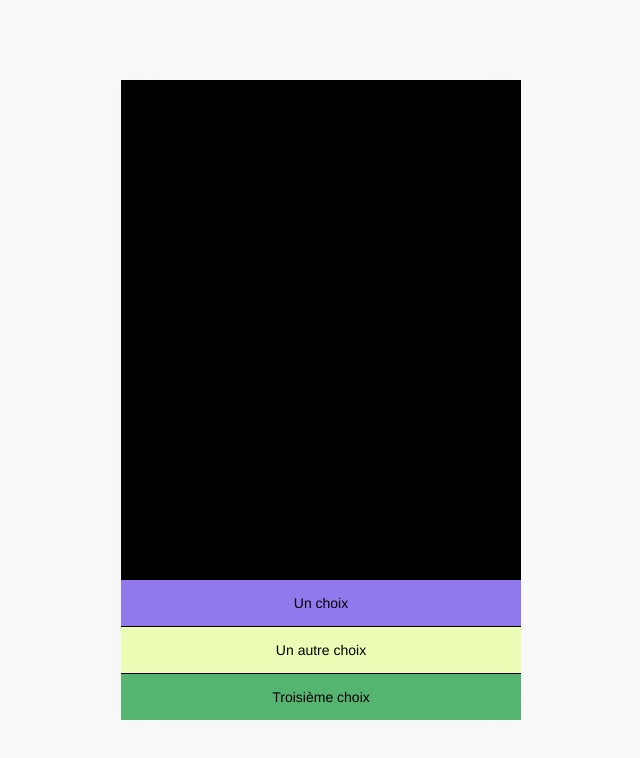
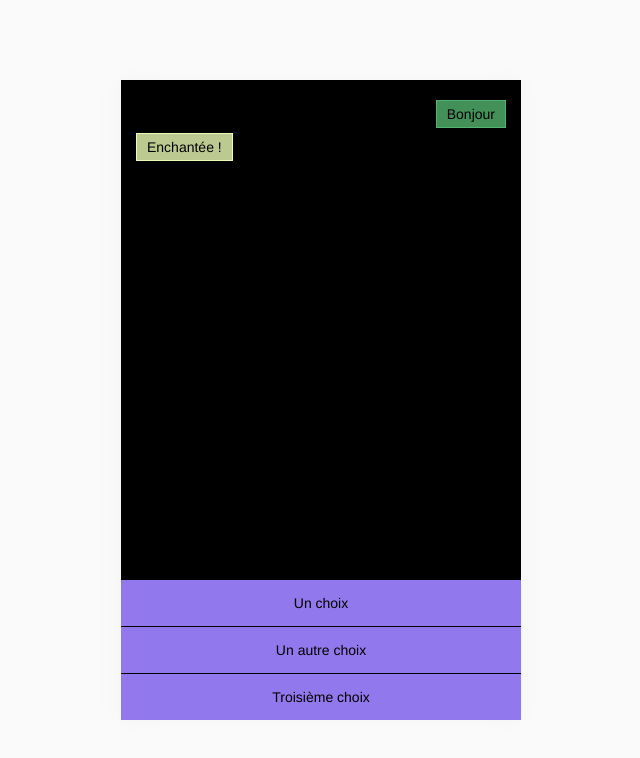
Before and after one commit to robinsimonklein/mabellemort, a Vue app: page / in a window 1280 px wide. Shown: the top 758 px of the page, without its empty margins (319-959 px from the left). Built offline with nearby package versions, Linux system fonts and the light colour scheme.

Commit message:
Add Message module

```diff
--- a/src/components/choices/ChoicesContainer.vue
+++ b/src/components/choices/ChoicesContainer.vue
@@ -1,8 +1,8 @@
 <template>
     <div class="choices-container">
         <Choice text="Un choix" color="#9278ED"/>
-        <Choice text="Un autre choix" color="#EBFCB4"/>
-        <Choice text="Troisième choix" color="#55B470"/>
+        <Choice text="Un autre choix" color="#9278ED"/>
+        <Choice text="Troisième choix" color="#9278ED"/>
     </div>
 </template>
 
--- /dev/null
+++ b/src/components/messages/Message.vue
@@ -0,0 +1,44 @@
+<template>
+    <div class="message" v-bind:class="[sender]"><span>{{ content }}</span></div>
+</template>
+
+<script>
+    export default {
+        name: "Message",
+        props: {
+            content: String,
+            sender: String
+        }
+    }
+</script>
+
+<style lang="scss" scoped>
+    .message {
+        display: block;
+        margin: 5px 0;
+        span {
+            display: inline-block;
+            padding: 5px 10px;
+            border: 1px solid;
+            font-size: 14px;
+            max-width: 70%;
+        }
+
+        &.user{
+            text-align: right;
+            span {
+                border-color: #55B470;
+                color: black;
+                background-color: rgba(#55B470, 0.8);
+            }
+        }
+        &.bot{
+            text-align: left;
+            span {
+                border-color: #EBFCB4;
+                color: black;
+                background-color: rgba(#EBFCB4, 0.8);
+            }
+        }
+    }
+</style>
--- a/src/components/messages/MessagesContainer.vue
+++ b/src/components/messages/MessagesContainer.vue
@@ -1,15 +1,22 @@
 <template>
-    <div class="messages-container"></div>
+    <div class="messages-container">
+        <Message sender="user" content="Bonjour"/>
+        <Message sender="bot" content="Enchantée !"/>
+    </div>
 </template>
 
 <script>
+    import Message from "./Message";
     export default {
-        name: "MessagesContainer"
+        name: "MessagesContainer",
+        components: {Message}
     }
 </script>
 
 <style lang="scss" scoped>
     .messages-container {
         background-color: black;
+        padding: 15px;
+        overflow: auto;
     }
 </style>
```
Also changed, not shown: 1 other file (tests, documents, lock files or other folders).
